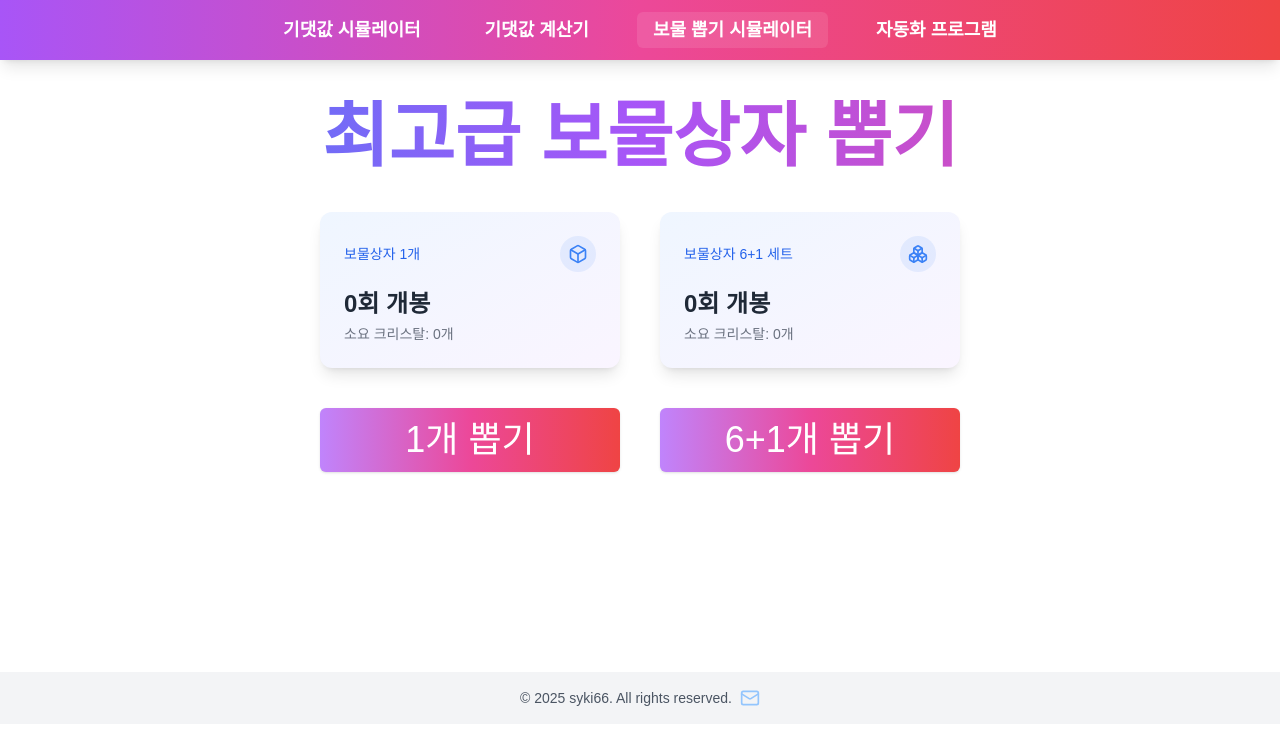
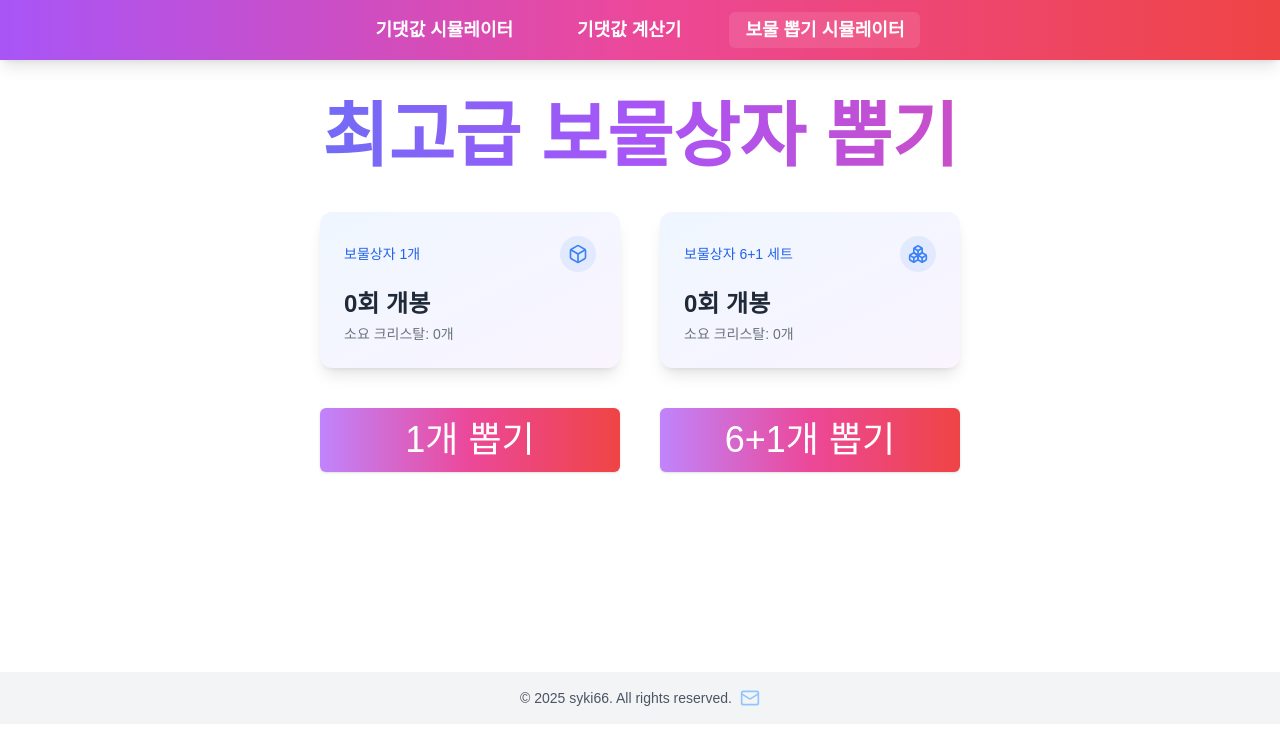
Before and after one commit to syki66/cookierun-crystal-simulator, a Next.js app: page /gacha in a window 1280 px wide. Shown: the top 744 px of the page. Built offline with nearby package versions, Linux system fonts and the light colour scheme.

Commit message:
fix: hover시 헤더 메뉴 색상 변경 안되는 오류 수정

```diff
--- a/components/header/index.tsx
+++ b/components/header/index.tsx
@@ -6,23 +6,18 @@ const Header = () => {
       <nav className="container mx-auto">
         <ul className="flex justify-center space-x-8">
           <li>
-            <NavItem href="/simulator/ready" color="text-cyan-300">
+            <NavItem href="/simulator/ready" color="hover:text-blue-300">
               기댓값 시뮬레이터
             </NavItem>
           </li>
           <li>
-            <NavItem href="/calculator" color="text-green-300">
+            <NavItem href="/calculator" color="hover:text-yellow-300">
               기댓값 계산기
             </NavItem>
           </li>
           <li>
-            <NavItem href="/gacha" color="text-yellow-300">
+            <NavItem href="/gacha" color="hover:text-green-300">
               보물 뽑기 시뮬레이터
-            </NavItem>
-          </li>
-          <li>
-            <NavItem href="/automation" color="text-blue-300">
-              자동화 프로그램
             </NavItem>
           </li>
         </ul>
--- a/components/header/nav-item.tsx
+++ b/components/header/nav-item.tsx
@@ -18,7 +18,7 @@ export default function NavItem({ href, color, children }: NavItemProps) {
       href={href}
       className={`text-white font-bold text-xs sm:text-lg sm:px-4 sm:py-2 rounded-md ${
         path.startsWith(href) ? 'bg-white/10' : ''
-      } hover:bg-white/10 hover:${color} transition-colors duration-200 break-keep `}
+      } hover:bg-white/10 ${color} transition-colors duration-200 break-keep `}
     >
       {children}
     </Link>
```
